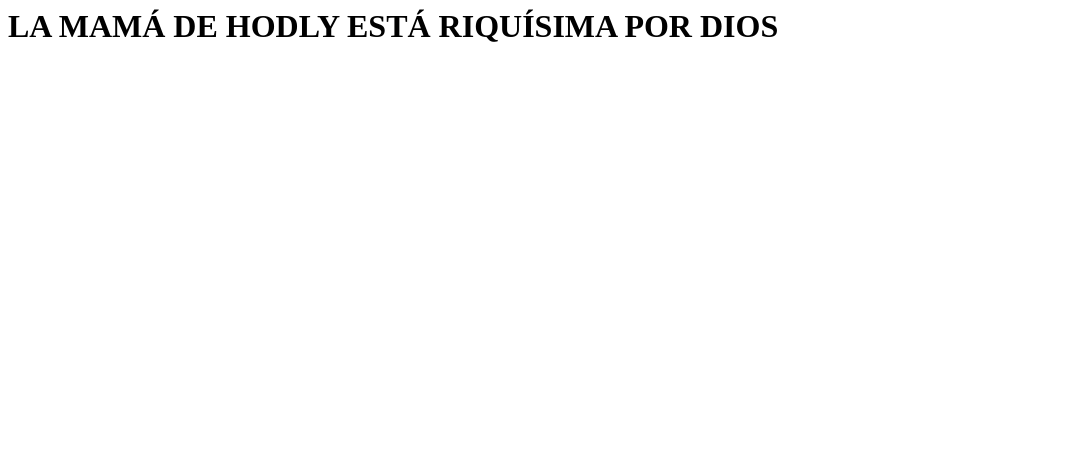
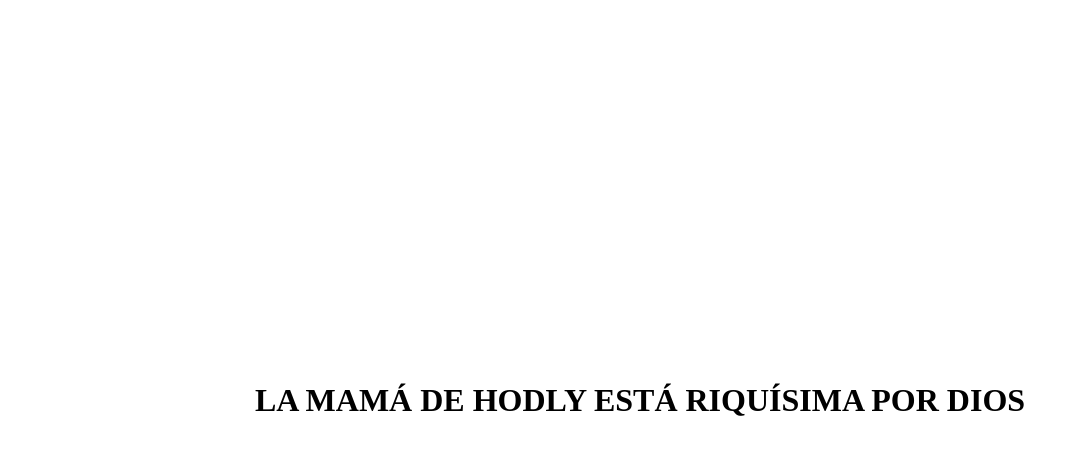
Before and after one commit to oxty1/lamamadehodly, a plain HTML site: page index.html in a window 1280 px wide. Shown: the whole page, without its empty margins (0-1079 px from the left). Drawn offline with Linux system fonts and the light colour scheme.

Commit message:
Update index.html

```diff
--- a/index.html
+++ b/index.html
@@ -1 +1,14 @@
+<style>
+  h1 {
+    justify-content: center;
+    height: 100%;
+    display: flex;
+}
+
+* {
+    margin: 0;
+    width: 100%;
+    align-items: center;
+}
+</style>
 <h1>LA MAMÁ DE HODLY ESTÁ RIQUÍSIMA POR DIOS</h1>
```
